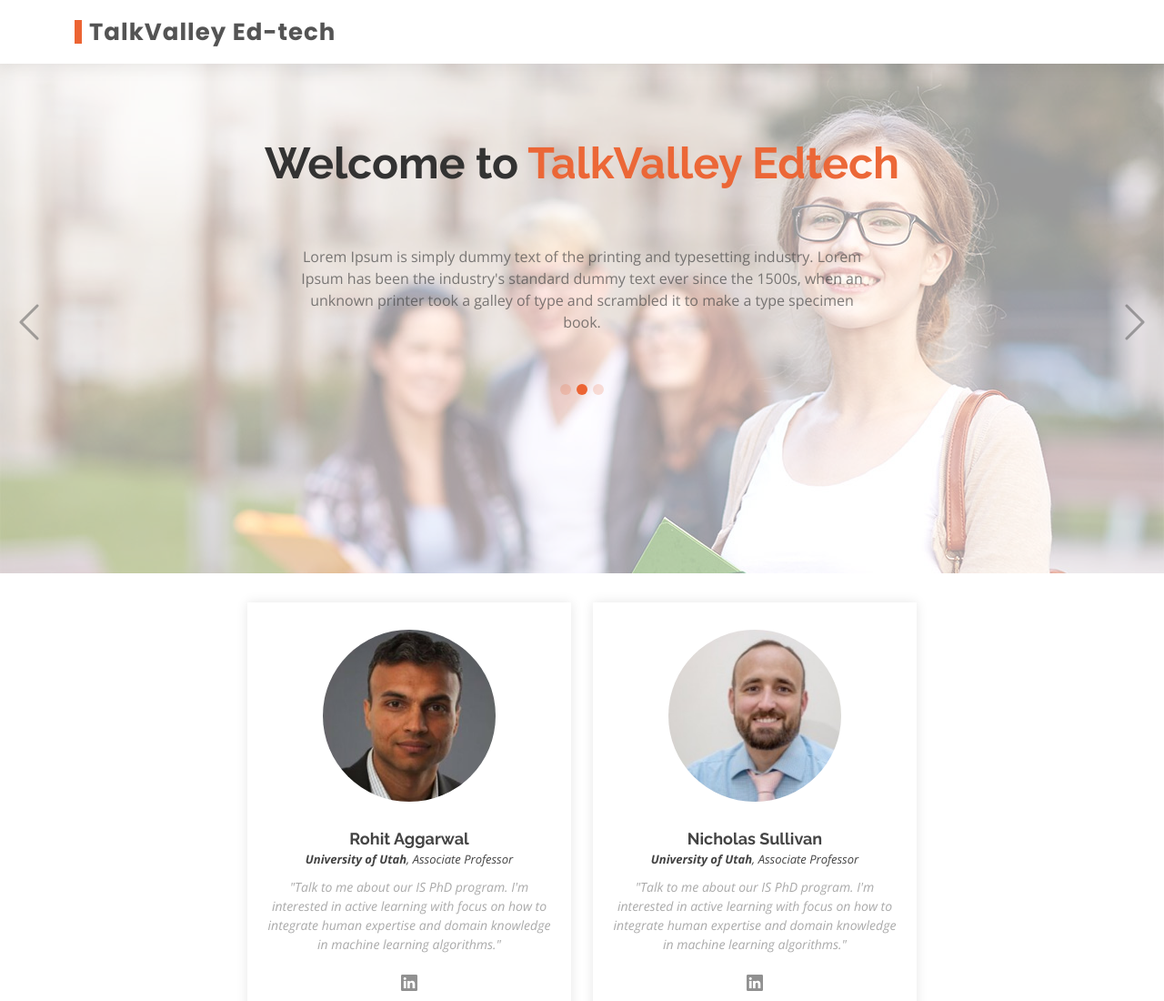
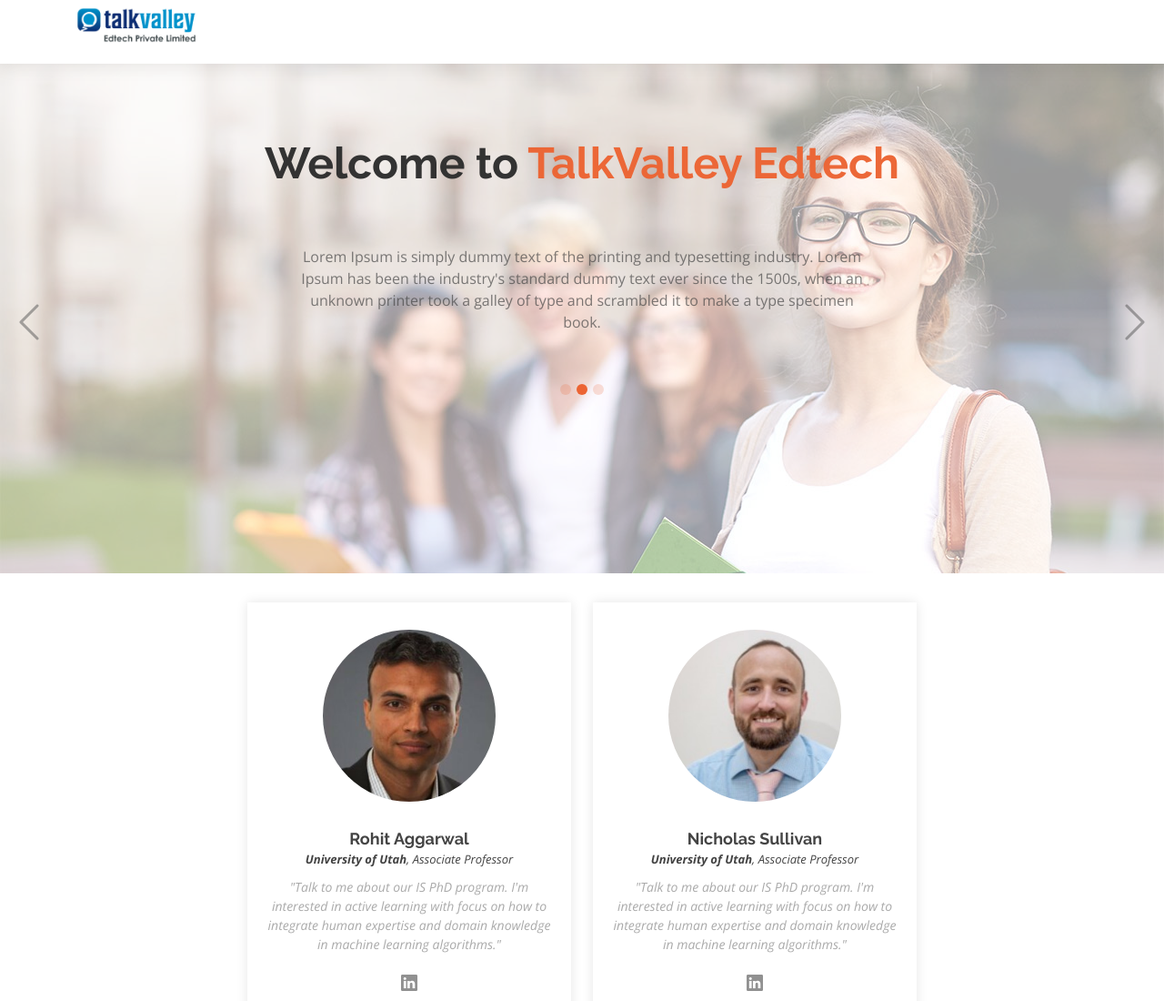
Before and after one commit to atulnagpal1991/talkvalley, a plain HTML site: page index.html in a window 1280 px wide. Shown: the top 1100 px of the page at 91% size. Drawn offline with nearby package versions, Linux system fonts and the light colour scheme; files whose address does not match are found by name.

Commit message:
add logo

```diff
--- a/assets/css/style.css
+++ b/assets/css/style.css
@@ -23,7 +23,7 @@ h1, h2, h3, h4, h5, h6 { font-family: "Raleway", sans-serif; }
 #header { height: 70px; transition: all 0.5s; z-index: 997; transition: all 0.5s; background: #fff; box-shadow: 0px 0px 20px 0px rgba(0, 0, 0, 0.1); }
 #header .logo h1 { font-size: 26px; padding: 0 0 0 8px; margin: 11px 0; line-height: 1; font-weight: 700; letter-spacing: 1px;  font-family: "Poppins", sans-serif; border-left: 8px solid #ec6433; }
 #header .logo h1 a, #header .logo h1 a:hover { color: #545454; text-decoration: none; }
-#header .logo img { padding: 0; margin: 0; max-height: 40px; }
+#header .logo img { padding: 0; margin-top: -15px; max-height: 85px; }
 
 .scrolled-offset { margin-top: 70px; }
 
--- a/index.html
+++ b/index.html
@@ -33,7 +33,8 @@
     <div class="container d-flex justify-content-between align-items-center">
 
       <div class="logo">
-        <h1><a href="#home">TalkValley Ed-tech</a></h1>
+        <a href=""><img src="assets/img/logo.jpeg"></a>
+        <!-- <h1><a href="#home">TalkValley Ed-tech</a></h1> -->
       </div>
 
     </div>
```
Also changed, not shown: assets/img/logo.jpeg (added), assets/img/logo1.jpeg (added), assets/img/logo2.jpeg (added), assets/img/logo3.jpeg (added).
